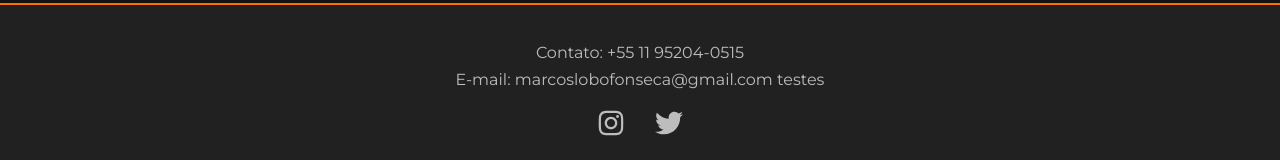
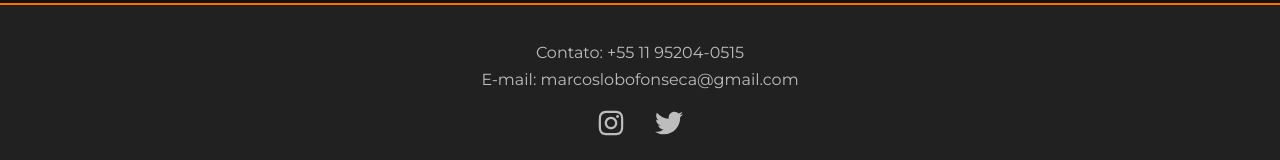
Before and after one commit to Fcc2187/Marcos-Lobo, a React (Create React App) app in the folder portfolio-marcos/: page / in a window 1280 px wide. Shown: the part 1043-1203 px from the top of the page. Built offline with nearby package versions, Linux system fonts and the light colour scheme.

Commit message:
mais testes

```diff
--- a/portfolio-marcos/src/components/Footer.js
+++ b/portfolio-marcos/src/components/Footer.js
@@ -48,7 +48,7 @@ function Footer() {
     <FooterContainer>
       <ContactInfo>
         <p>Contato: +55 11 95204-0515</p>
-        <p>E-mail: marcoslobofonseca@gmail.com  testes</p>
+        <p>E-mail: marcoslobofonseca@gmail.com</p>
       </ContactInfo>
 
       <SocialLinks>
```
